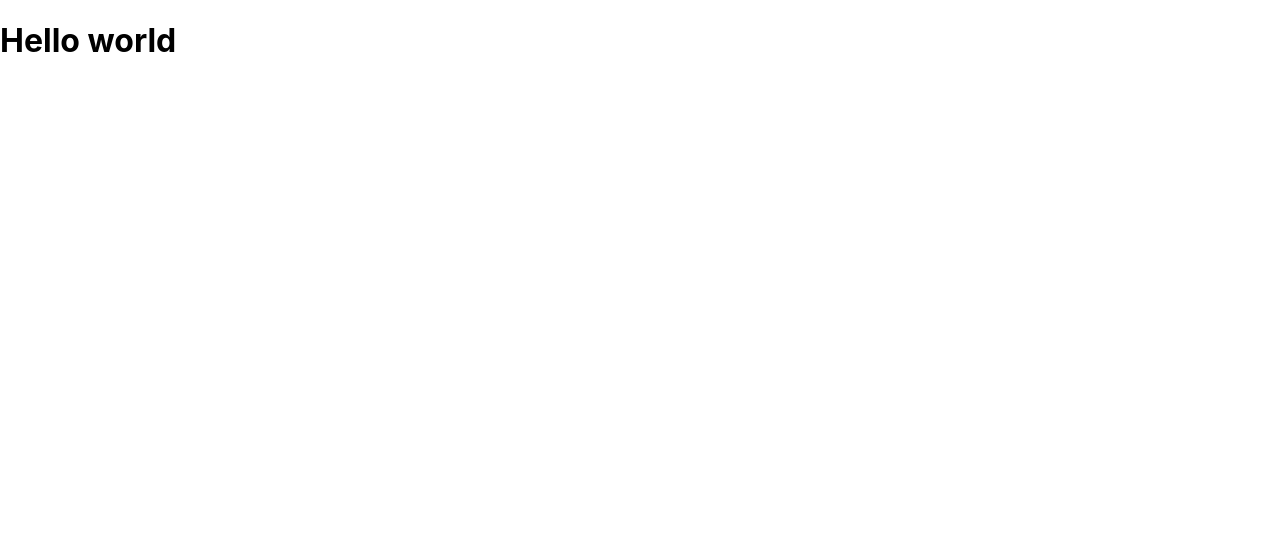
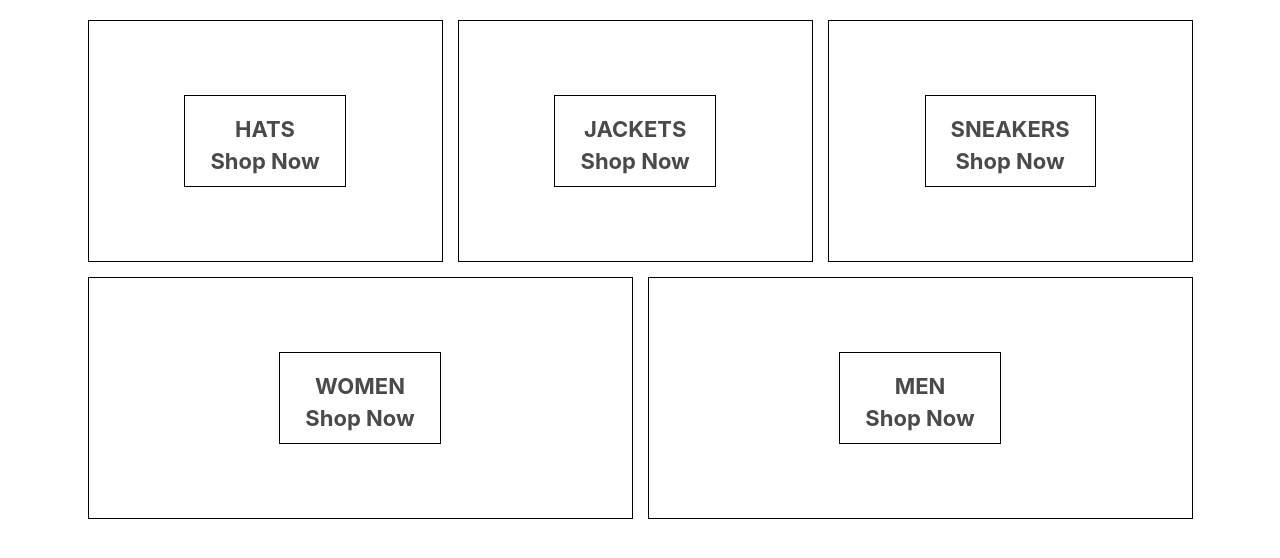
Before and after one commit to serpaulos/ProgrammingProjectsExercises, a React (Create React App) app in the folder Projects/crwn-clothing/: page / in a window 1280 px wide. Shown: the top 558 px of the page. Built offline with nearby package versions, Linux system fonts and the light colour scheme.

Commit message:
adicionado comp homepage e css, instalado node sass v4 por conta de imcompatibilidade

```diff
--- a/Projects/crwn-clothing/package.json
+++ b/Projects/crwn-clothing/package.json
@@ -6,6 +6,7 @@
     "@testing-library/jest-dom": "^5.11.4",
     "@testing-library/react": "^11.1.0",
     "@testing-library/user-event": "^12.1.10",
+    "node-sass": "4.14.1",
     "react": "^17.0.1",
     "react-dom": "^17.0.1",
     "react-scripts": "4.0.0",
--- a/Projects/crwn-clothing/src/App.js
+++ b/Projects/crwn-clothing/src/App.js
@@ -1,9 +1,13 @@
 import './App.css';
+
+//page components
+import Homepage from './homepage.component';
+
 
 function App() {
   return (
     <div>
-     <h1>Hello world</h1>
+     <Homepage></Homepage>
     </div>
   );
 }
--- /dev/null
+++ b/Projects/crwn-clothing/src/homepage.component.jsx
@@ -0,0 +1,42 @@
+import React from "react";
+
+import "./homepage.styles.scss";
+
+const HomePage = () => (
+  <div className="homepage">
+    <div className="directory-menu">
+      <div className="menu-item">
+        <div className="content">
+          <h1 className="title">HATS</h1>
+          <span className="title">Shop Now</span>
+        </div>
+      </div>
+      <div className="menu-item">
+        <div className="content">
+          <h1 className="title">JACKETS</h1>
+          <span className="title">Shop Now</span>
+        </div>
+      </div>
+      <div className="menu-item">
+        <div className="content">
+          <h1 className="title">SNEAKERS</h1>
+          <span className="title">Shop Now</span>
+        </div>
+      </div>
+      <div className="menu-item">
+        <div className="content">
+          <h1 className="title">WOMEN</h1>
+          <span className="title">Shop Now</span>
+        </div>
+      </div>
+      <div className="menu-item">
+        <div className="content">
+          <h1 className="title">MEN</h1>
+          <span className="title">Shop Now</span>
+        </div>
+      </div>
+    </div>
+  </div>
+);
+
+export default HomePage;
--- /dev/null
+++ b/Projects/crwn-clothing/src/homepage.styles.scss
@@ -0,0 +1,54 @@
+.homepage {
+  display: flex;
+  flex-direction: column;
+  align-items: center;
+  padding: 20px 80px;
+}
+
+.directory-menu {
+  width: 100%;
+  display: flex;
+  flex-wrap: wrap;
+  justify-content: space-between;
+}
+
+.menu-item {
+  min-width: 30%;
+  height: 240px;
+  flex: 1 1 auto;
+  display: flex;
+  align-items: center;
+  justify-content: center;
+  border: 1px solid black;
+  margin: 0 7.5px 15px;
+
+  &:first-child {
+    margin-right: 7.5px;
+  }
+
+  &:last-child {
+    margin-left: 7.5px;
+  }
+
+  .content {
+    height: 90px;
+    padding: 0 25px;
+    display: flex;
+    flex-direction: column;
+    align-items: center;
+    justify-content: center;
+    border: 1px solid black;
+
+    .title {
+      font-weight: bold;
+      margin-bottom: 6px;
+      font-size: 22px;
+      color: #4a4a4a;
+    }
+
+    .subtitle {
+      font-weight: lighter;
+      font-size: 16px;
+    }
+  }
+}
```
Also changed, not shown: 1 other file (tests, documents, lock files or other folders).
